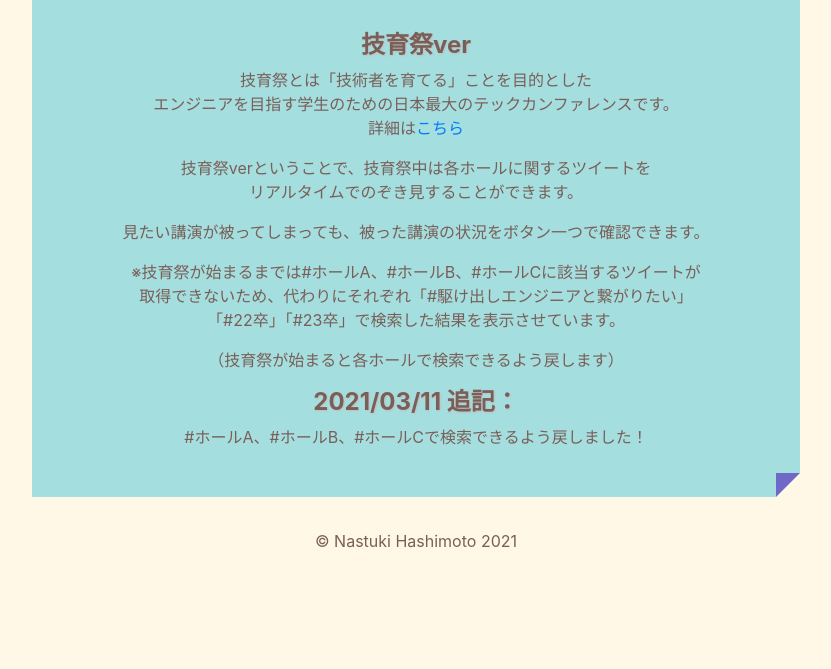
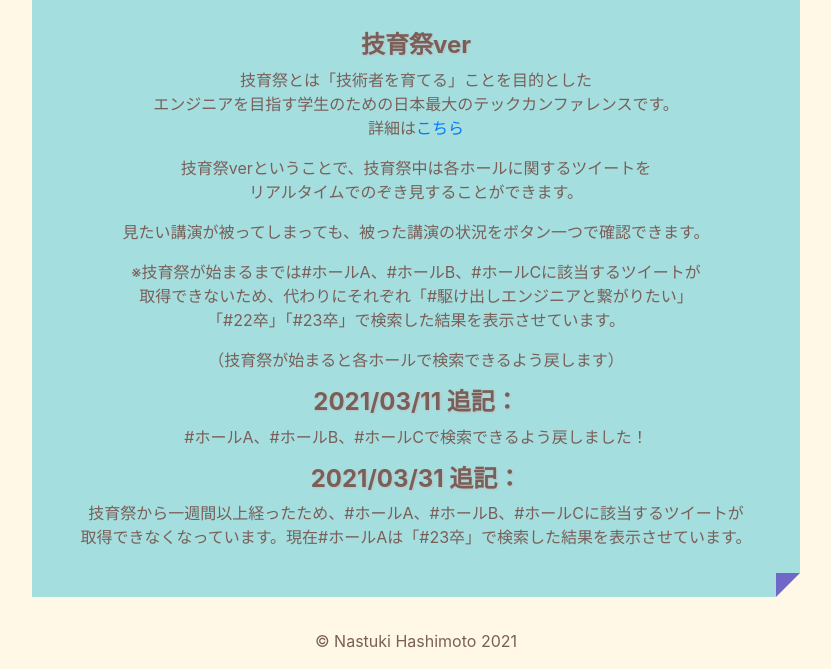
Before and after one commit to NatsukiH/tweet_cloud, a Flask app: page / in a window 1280 px wide. Shown: the part 662-1331 px from the top of the page, without its empty margins (224-1055 px from the left). Before the commit the page ends 1210 px from the top, so only its background shows below. Run offline with Flask 2, Linux system fonts and the light colour scheme; some libraries are stand-ins or nearby versions.

Commit message:
ホールA ボタンで「#23卒」の結果を表示

```diff
--- a/app.py
+++ b/app.py
@@ -88,12 +88,12 @@ def giikusai():
 
 @app.route('/halla')
 def rooma():
-    tweets_data = get_tweetdata(api, "#ホールA -RT")
+    tweets_data = get_tweetdata(api, "#23卒 -RT")
     tweets_txt = analyze.mecab_tweet(tweets_data)
     if tweets_txt == "":
-        return render_template('notfound.html', title="#ホールA")
+        return render_template('notfound.html', title="#23卒")
     else:
-        return render_template("result.html", title="#ホールA", tweets=tweets_data, tweets_txt=tweets_txt)
+        return render_template("result.html", title="#23卒", tweets=tweets_data, tweets_txt=tweets_txt)
     # return render_template("result.html", title="#ホールA", tweets=tweets_data, tweets_txt=tweets_txt)
 
 
--- a/templates/index.html
+++ b/templates/index.html
@@ -55,6 +55,10 @@
             <h4>2021/03/11 追記：</h4>
             <p>#ホールA、#ホールB、#ホールCで検索できるよう戻しました！</p>
 
+            <h4>2021/03/31 追記：</h4>
+            <p>技育祭から一週間以上経ったため、#ホールA、#ホールB、#ホールCに該当するツイートが<br>
+                取得できなくなっています。現在#ホールAは「#23卒」で検索した結果を表示させています。</p>
+
     </div>
 
     <footer>
```
